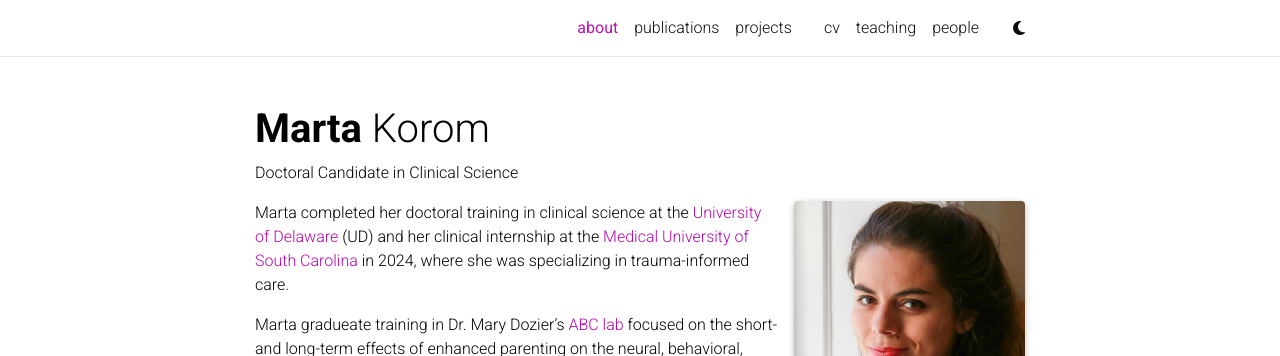
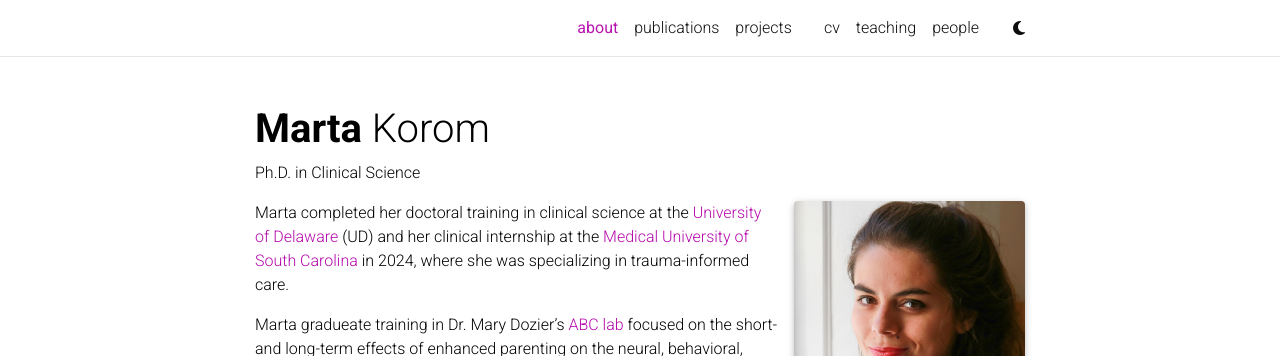
Before and after one commit to mkorom/mkorom.github.io, a Jekyll site: the page built from _pages/about.md, in a window 1280 px wide and 1077 px high. Shown: the top 356 px of the window. Built offline with Jekyll 4.4.1, drawn with Linux system fonts in a browser that asks for light colours; full-size pictures stand in for the smaller copies a plugin makes; some web fonts are replaced; comment, search, counter and statistics services are not loaded; a style sheet for code colours, icons or effects is not loaded.

Commit message:
Update about.md

```diff
--- a/_pages/about.md
+++ b/_pages/about.md
@@ -2,7 +2,7 @@
 layout: about
 title: about
 permalink: /
-subtitle: Doctoral Candidate in Clinical Science #<a href='#'>Doctoral Candidate</a> #. Address. Contacts. Moto. Etc.
+subtitle: Ph.D. in Clinical Science #<a href='#'>Doctoral Candidate</a> #. Address. Contacts. Moto. Etc.
 
 profile:
   align: right
```
